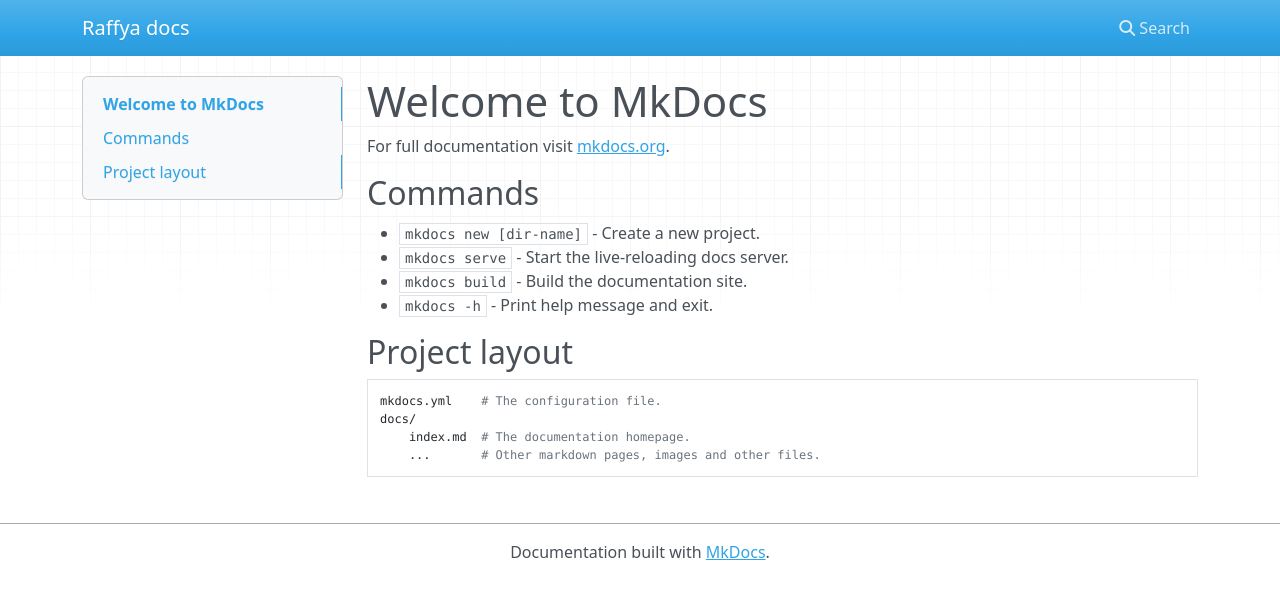
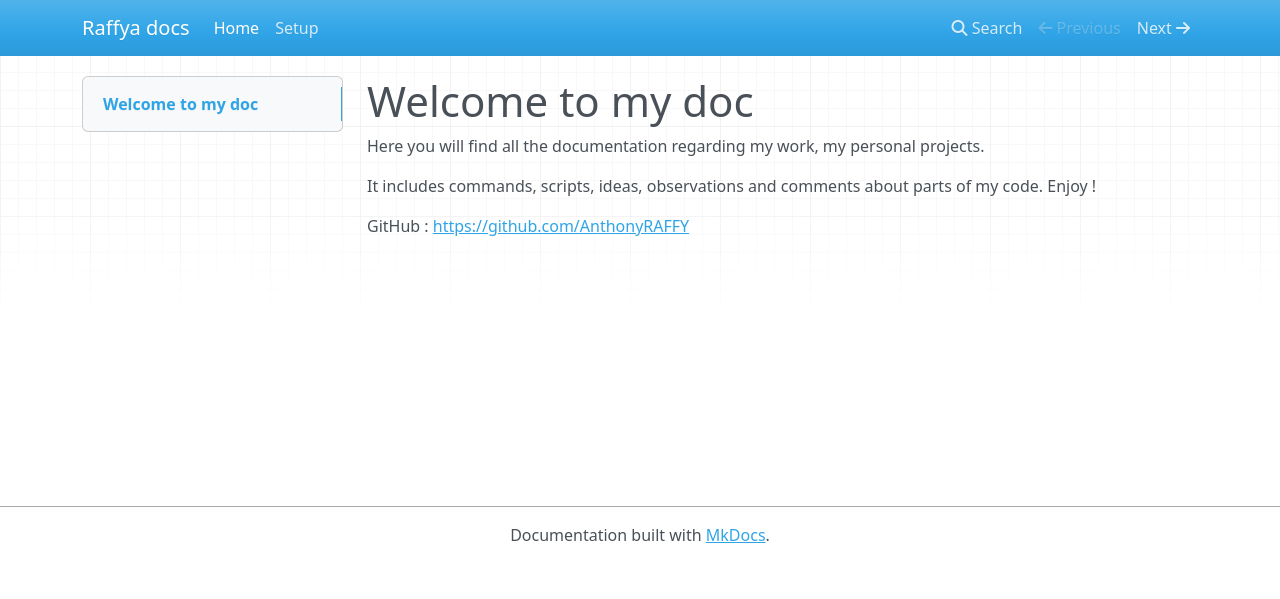
Before and after one commit to AnthonyRAFFY/raffya-docs, an MkDocs documentation site: the page built from docs/index.md, in a window 1280 px wide. Shown: the top 599 px of the page. Built offline with MkDocs 1.6.1, drawn with Linux system fonts in a browser that asks for light colours; nearby versions of some CDN libraries.

Commit message:
Basic index.md  + startup scripts

```diff
--- a/docs/index.md
+++ b/docs/index.md
@@ -1,17 +1,7 @@
-# Welcome to MkDocs
+# Welcome to my doc
 
-For full documentation visit [mkdocs.org](https://www.mkdocs.org).
+Here you will find all the documentation regarding my work, my personal projects.
 
-## Commands
+It includes commands, scripts, ideas, observations and comments about parts of my code. Enjoy !
 
-* `mkdocs new [dir-name]` - Create a new project.
-* `mkdocs serve` - Start the live-reloading docs server.
-* `mkdocs build` - Build the documentation site.
-* `mkdocs -h` - Print help message and exit.
-
-## Project layout
-
-    mkdocs.yml    # The configuration file.
-    docs/
-        index.md  # The documentation homepage.
-        ...       # Other markdown pages, images and other files.
+GitHub : [https://github.com/AnthonyRAFFY](https://github.com/AnthonyRAFFY)
--- a/mkdocs.yml
+++ b/mkdocs.yml
@@ -1 +1,5 @@
 site_name: Raffya docs
+site_url: https://docs.pyrolab.fr/
+nav:
+  - Home: index.md
+  - Setup: setup.md
```
Also changed, not shown: docs/setup.md (added, +118 -0 lines).
